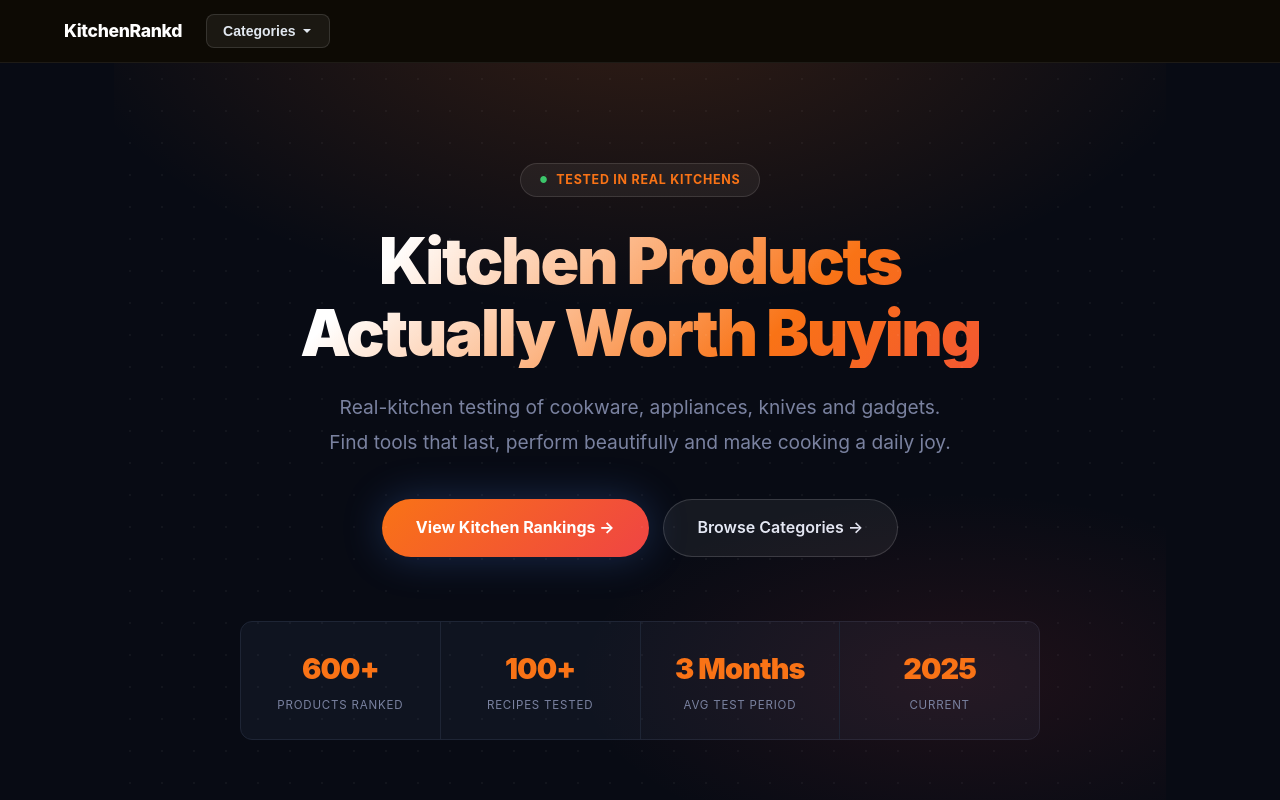
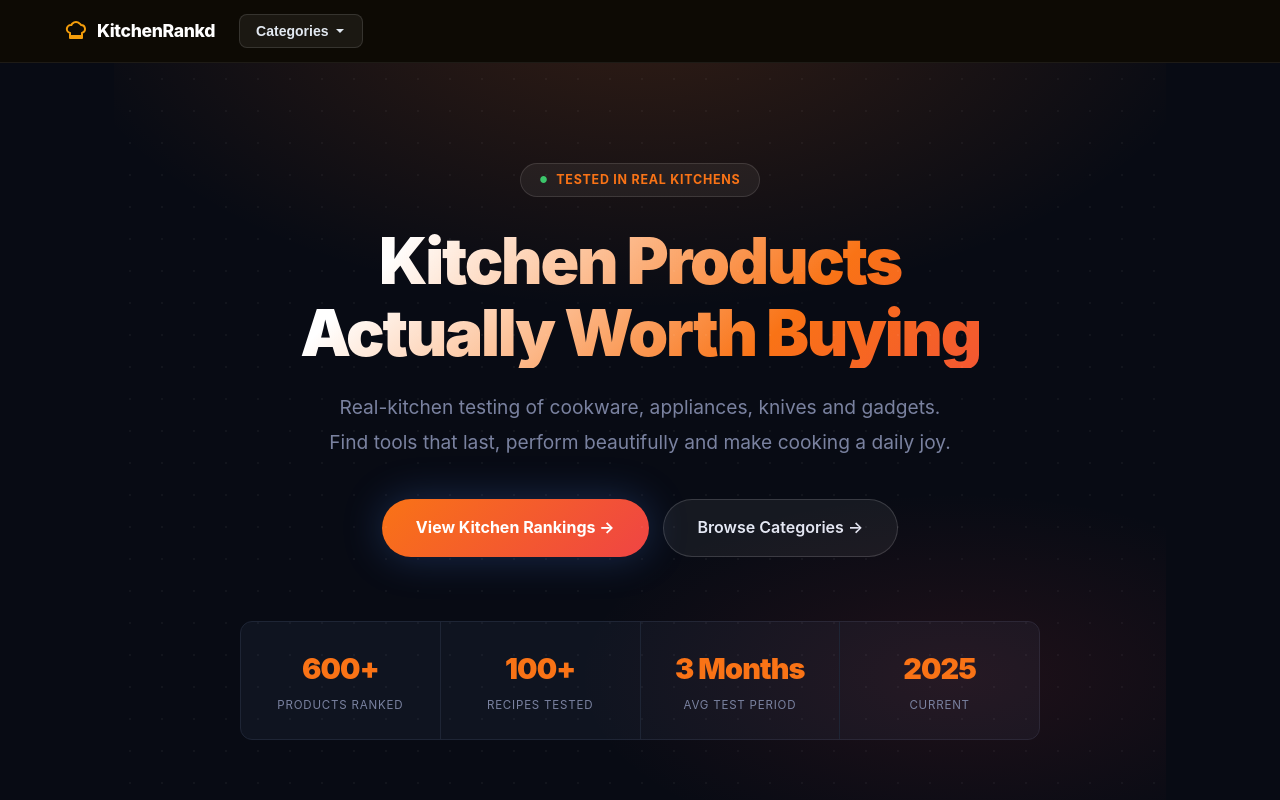
Before and after one commit to conceptsellerbills-cmyk/kitchenrankd, a Next.js app: page / in a window 1280 px wide. Shown: the top 800 px of the page. Built offline with nearby package versions, Linux system fonts and the light colour scheme.

Commit message:
feat: add niche logo to site header

```diff
--- a/app/layout.tsx
+++ b/app/layout.tsx
@@ -17,8 +17,9 @@
         <style>{`
           .site-header{background:#0d0a04;border-bottom:1px solid rgba(255,255,255,0.07);padding:14px 0;position:sticky;top:0;z-index:100}
           .header-inner{max-width:1200px;margin:0 auto;padding:0 24px;display:flex;align-items:center;gap:24px}
-          .site-brand{font-size:1.1rem;font-weight:800;color:#fff;text-decoration:none;white-space:nowrap}
+          .site-brand{font-size:1.1rem;font-weight:800;color:#fff;text-decoration:none;white-space:nowrap;display:flex;align-items:center;gap:9px;transition:color 0.15s}
           .site-brand:hover{color:#f59e0b}
+          .site-logo{flex-shrink:0;display:block}
           .cat-nav{position:relative}
           .cat-btn{background:rgba(255,255,255,0.06);border:1px solid rgba(255,255,255,0.12);color:#e2e8f0;font-size:0.875rem;font-weight:600;padding:8px 16px;border-radius:8px;cursor:pointer;display:flex;align-items:center;gap:6px;white-space:nowrap;transition:background 0.15s,border-color 0.15s}
           .cat-btn:hover,.cat-nav:focus-within .cat-btn{background:rgba(255,255,255,0.1);border-color:#f59e0b;color:#f59e0b}
@@ -33,7 +34,12 @@
         `}</style>
         <header className="site-header">
           <div className="header-inner">
-            <a href="/" className="site-brand">{SITE_NAME}</a>
+            <a href="/" className="site-brand">
+              <svg className="site-logo" width="24" height="24" viewBox="0 0 24 24" fill="none" stroke="#f59e0b" strokeWidth="2" strokeLinecap="round" strokeLinejoin="round">
+                <path d="M6 13.87A4 4 0 0 1 7.41 6a5.11 5.11 0 0 1 1.05-1.54 5 5 0 0 1 7.08 0A5.11 5.11 0 0 1 17 6 4 4 0 0 1 18 13.87V19H6v-5.13z"/><line x1="6" y1="17" x2="18" y2="17"/>
+              </svg>
+              {SITE_NAME}
+            </a>
             <nav className="cat-nav" tabIndex={0}>
               <button className="cat-btn" aria-haspopup="true">
                 Categories
```
